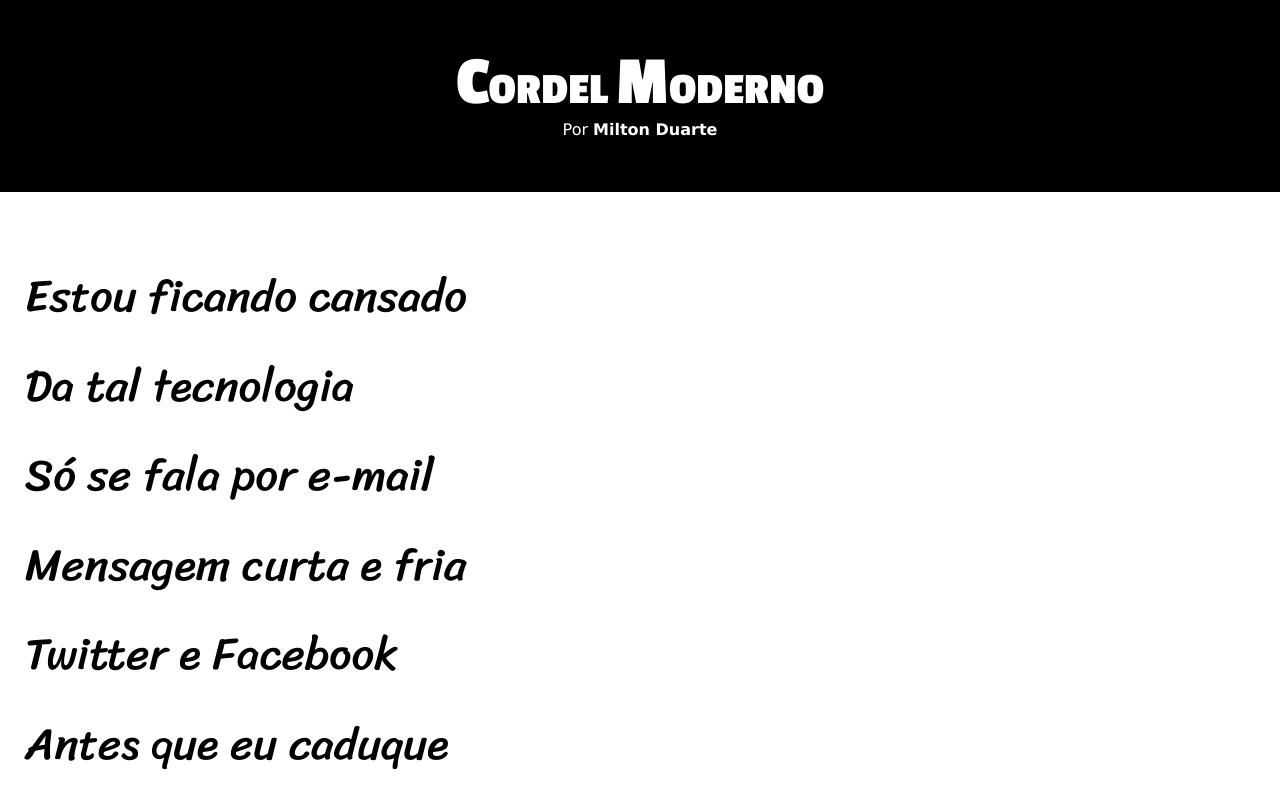
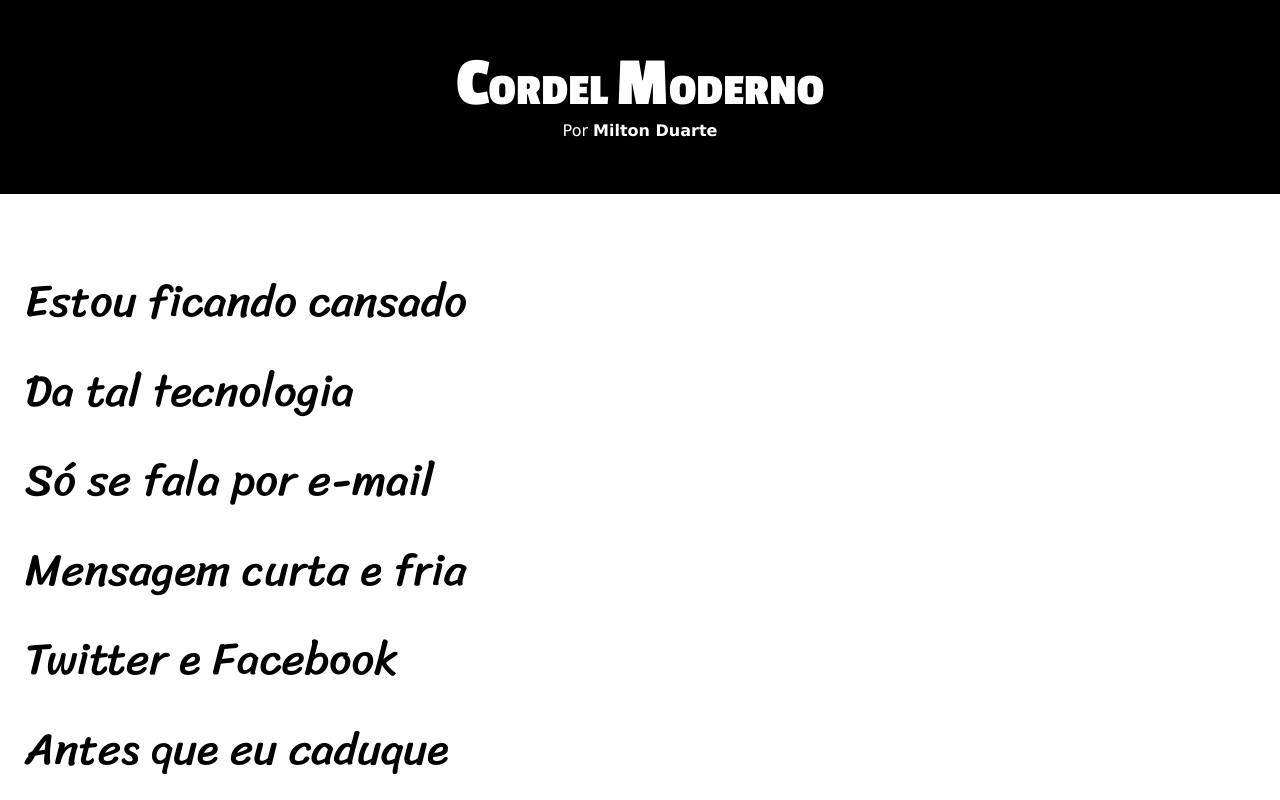
Before and after one commit to ViniciusBoroto/html-css-cursoemvideo, a plain HTML site: page Projetos/projetoCordel/index.html in a window 1280 px wide. Shown: the top 800 px of the page. Drawn offline with Linux system fonts and the light colour scheme.

Commit message:
Update no css

```diff
--- a/Projetos/projetoCordel/estilos/estilo.css
+++ b/Projetos/projetoCordel/estilos/estilo.css
@@ -20,8 +20,8 @@
 header {
     background-color: black;
     color: white;
-    padding: 45px;
-    margin-bottom: 60px;
+    padding: 46px;
+    margin-bottom: -50px;
 }
 
 header h1, header h1 > * {
@@ -62,8 +62,9 @@ main > section > * {
     line-height: 2em;
 }
 
-main section > p {
-    margin: 35px 25px;
+main section {
+    padding: 113px 25px;
+
 }
 
 .quadro-preto {
@@ -76,10 +77,17 @@ main section > p {
 
 }
 
+section {
+    padding: 20px;
+}
+
+section > p {
+    margin-bottom: 45px;
+}
+
 .bg-pic {
-    padding: 60px 30px;
-    margin-top: 110px;
-    margin-bottom: 70px;
+    padding: 65px 30px;
+    margin-bottom: -50px;
 }
 
 #bg-joaninha {
@@ -95,13 +103,15 @@ main section > p {
     background-size: 200vh;
 }
 
+/* FOOTER */
+
 footer {
     font-family: var(--fonte1);
-    margin-top: 125px;
     text-align: center;
     color: white;
     background-color: black;
     padding: 10px;
+    margin-top: -20px;
 }
 footer a {
     font-family: var(--fonte1);
```
